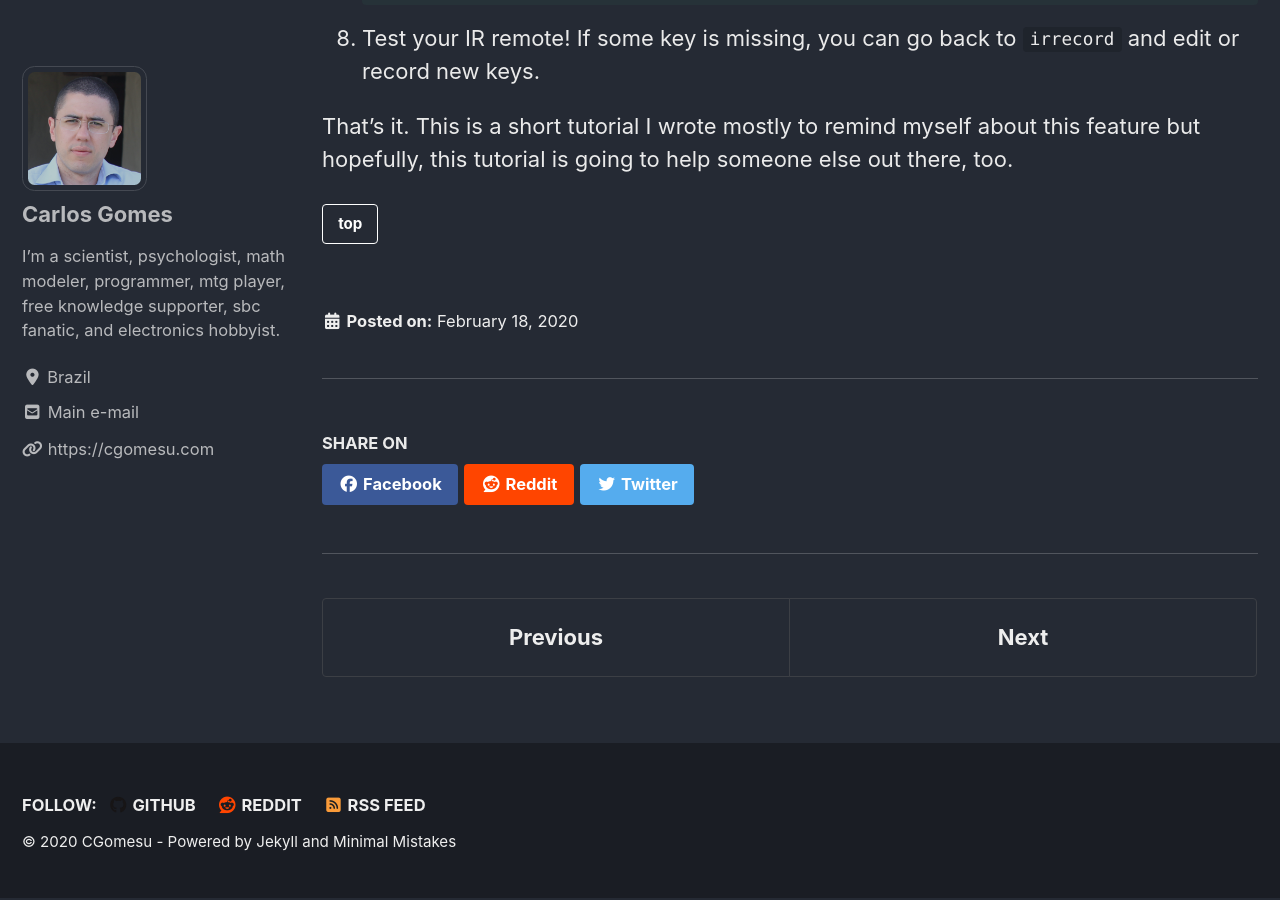
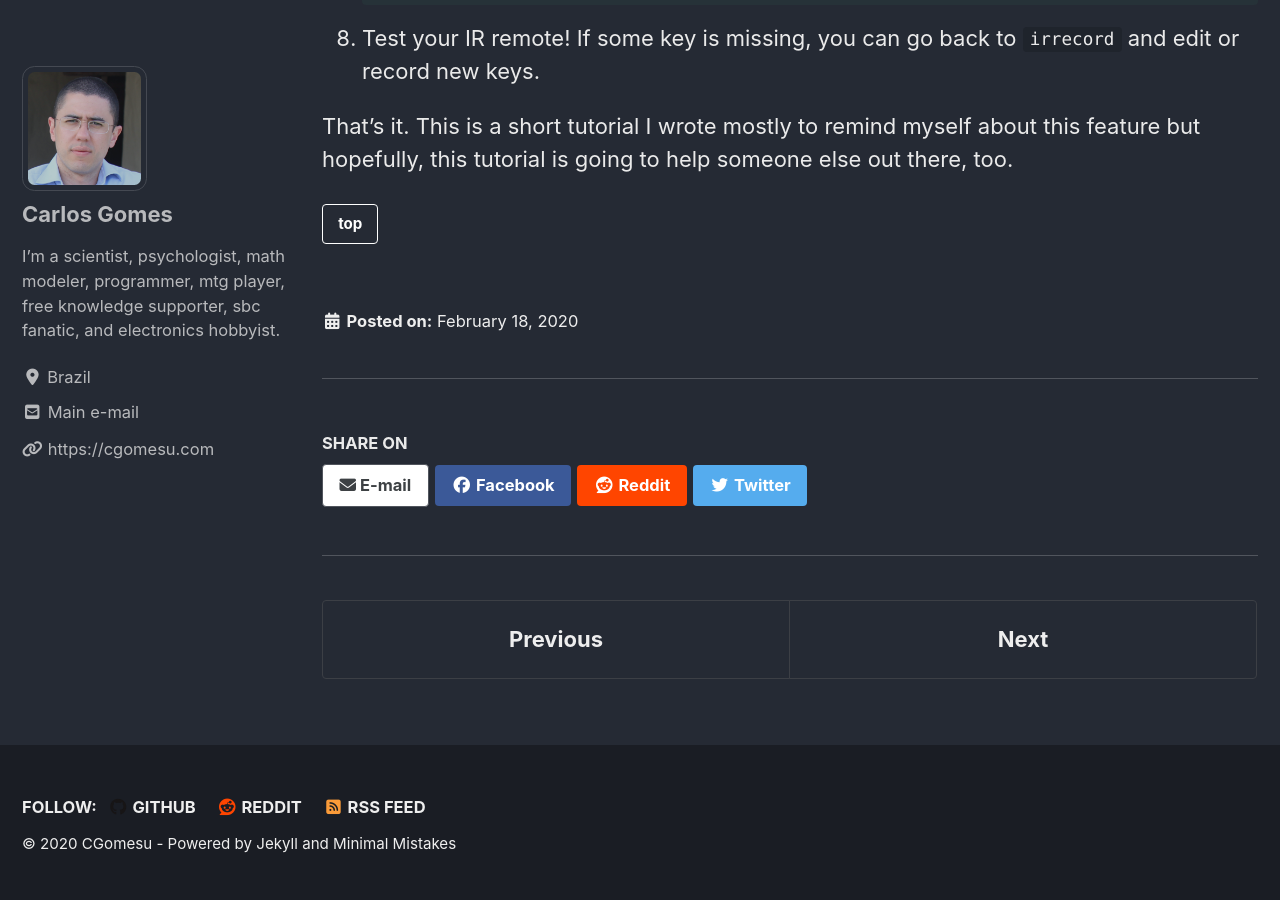
Before and after one commit to cgomesu/website, a Jekyll site: the page built from _posts/2020-02-18-IR-with-odroidc2.md, in a window 1280 px wide and 900 px high, scrolled down 1859 px. Built offline with Jekyll 4.4.1, drawn with Linux system fonts in a browser that asks for light colours; cached includes are drawn as plain includes; nearby versions of some CDN libraries.

Commit message:
added e-mail share button to blog posts

```diff
--- a/_includes/social-share.html
+++ b/_includes/social-share.html
@@ -2,6 +2,8 @@
   {% if site.data.ui-text[site.locale].share_on_label %}
     <h4 class="page__share-title">{{ site.data.ui-text[site.locale].share_on_label | default: "Share on" }}</h4>
   {% endif %}
+
+  <a href="mailto:?subject=[cgomesu.com] {{ page.title }}&amp;body={{ page.url | absolute_url | url_encode }} " class="btn btn--inverse" onclick="window.open(this.href, 'window', 'left=20,top=20,width=500,height=500,toolbar=1,resizable=0'); return false;" title="{{ site.data.ui-text[site.locale].share_on_label | default: 'Share on' }} E-mail"><i class="fas fa-envelope" aria-hidden="true"></i><span> E-mail</span></a>
 
   <a href="https://www.facebook.com/sharer/sharer.php?u={{ page.url | absolute_url | url_encode }}" class="btn btn--facebook" onclick="window.open(this.href, 'window', 'left=20,top=20,width=500,height=500,toolbar=1,resizable=0'); return false;" title="{{ site.data.ui-text[site.locale].share_on_label | default: 'Share on' }} Facebook"><i class="fab fa-fw fa-facebook" aria-hidden="true"></i><span> Facebook</span></a>
 
```
Also changed, not shown: 7 other files.
